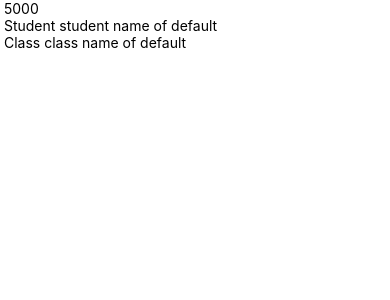
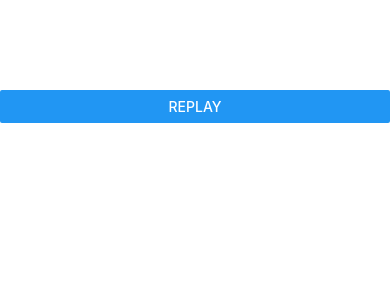
Before and after one commit to ttkien/react-native-rxjs-example, a React Native app: screen / in a window 390 px wide. Shown: the top 300 px of the page. Built offline with nearby package versions, Linux system fonts and the light colour scheme; what react-native would draw is missing.

Commit message:
Add replay (not finished)

```diff
--- a/App.js
+++ b/App.js
@@ -10,7 +10,7 @@ import {Colors} from 'react-native/Libraries/NewAppScreen';
 import {SafeAreaView, StyleSheet, ScrollView, StatusBar} from 'react-native';
 import React from 'react';
 
-import ABTasks from './app/ABTasks';
+import SearchBarObservableScreen from './app/searchBarObservableScreen';
 
 const App: () => React$Node = () => {
   return (
@@ -20,7 +20,7 @@ const App: () => React$Node = () => {
         <ScrollView
           contentInsetAdjustmentBehavior="automatic"
           style={styles.scrollView}>
-          <ABTasks />
+          <SearchBarObservableScreen />
         </ScrollView>
       </SafeAreaView>
     </>
--- a/app/components/SearchBar.js
+++ b/app/components/SearchBar.js
@@ -3,19 +3,17 @@
 import {TextInput} from 'react-native';
 import React, {useState} from 'react';
 
-const SearchBar = (props: {onChangeText: string => void}) => {
-  const [text, setText] = useState('');
+const SearchBar = (props: {value: string, onChangeText: string => void}) => {
   return (
     <>
       <TextInput
-        value={text}
+        value={props.value}
         style={{
           height: 30,
           margin: 30,
         }}
         onChangeText={text => {
           props.onTextChange(text);
-          setText(text);
         }}
       />
     </>
--- a/app/searchBarObservableScreen/index.js
+++ b/app/searchBarObservableScreen/index.js
@@ -1,18 +1,25 @@
 // @flow
 
-import {FlatList, Text} from 'react-native';
-import {Subject, asyncScheduler} from 'rxjs';
+import {Button, FlatList, Text, View} from 'react-native';
+import {ReplaySubject} from 'rxjs';
+import React, {useState, useEffect} from 'react';
 import * as RxOperations from 'rxjs/operators';
-import React, {useState} from 'react';
 
 import {searchTextObservable} from '../services/doSomethingObservable';
 import SearchBar from '../components/SearchBar';
 
 const SearchBarScreen = (props: {}) => {
   const [items, setItems] = useState([]);
+  const [textSubject, setTextSubject] = useState(new ReplaySubject(20));
+  const [text, setText] = useState();
 
-  var textSubject = new Subject();
-  textSubject
+  useEffect(() => {
+    var observable = textSubject
+      .pipe(
+        RxOperations.tap(text => {
+          setText(text);
+        }),
+      )
       //3 throttleTime
       // .pipe(
       //   RxOperations.throttleTime(500, asyncScheduler, {
@@ -36,13 +43,41 @@ const SearchBarScreen = (props: {}) => {
         setItems(data);
       });
 
+    return () => {
+      observable.unsubscribe();
+    };
+  }, [textSubject]);
+
   return (
     <>
+      <View>
         <SearchBar
           onTextChange={text => {
             textSubject.next(text);
           }}
+          value={text}
         />
+        <Button
+          onPress={() => {
+            var observable = textSubject
+              .pipe(
+                RxOperations.tap(text => {
+                  setText(text);
+                }),
+              )
+              // .pipe(RxOperations.take(1))
+              .pipe(
+                RxOperations.flatMap((value, index) => {
+                  return searchTextObservable(value);
+                }),
+              )
+              .subscribe(data => {
+                setItems(data);
+              });
+          }}
+          title="Replay"
+        />
+      </View>
       <FlatList
         keyExtractor={({item, index}) => item}
         data={items}
```
Lines whose indentation alone changed are shown as unchanged.
